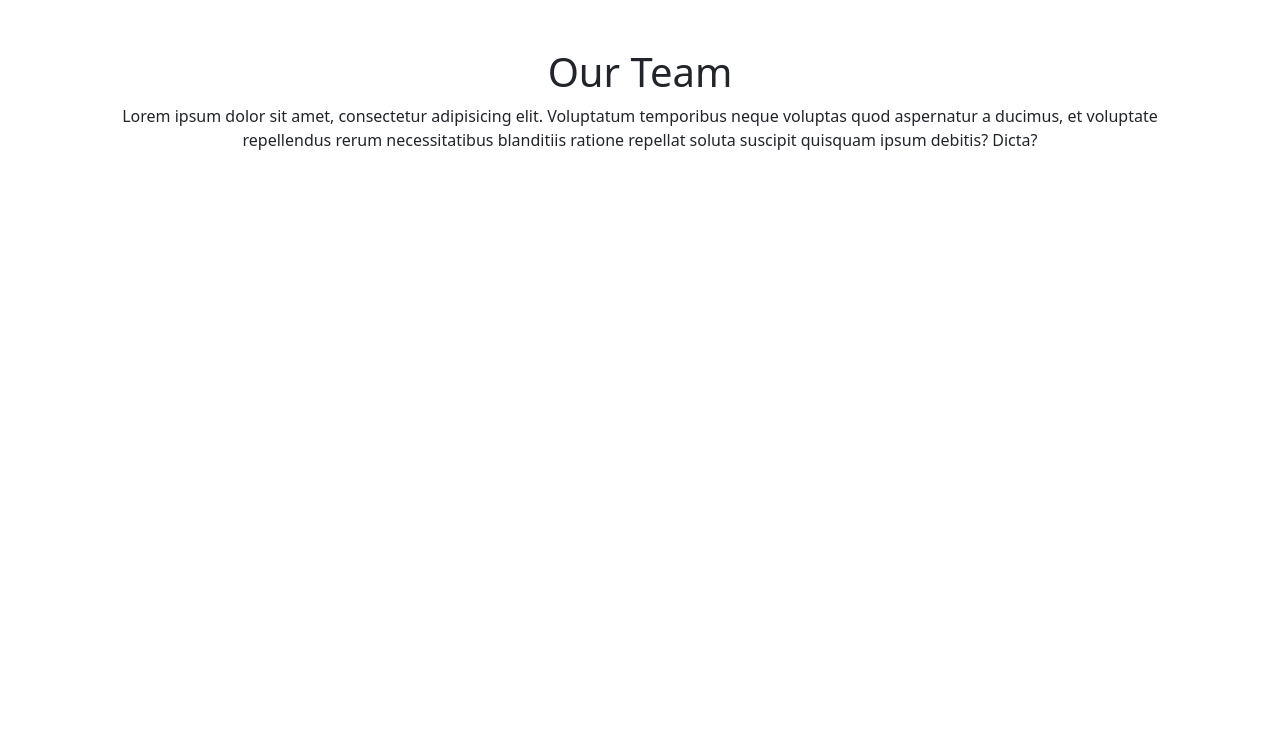
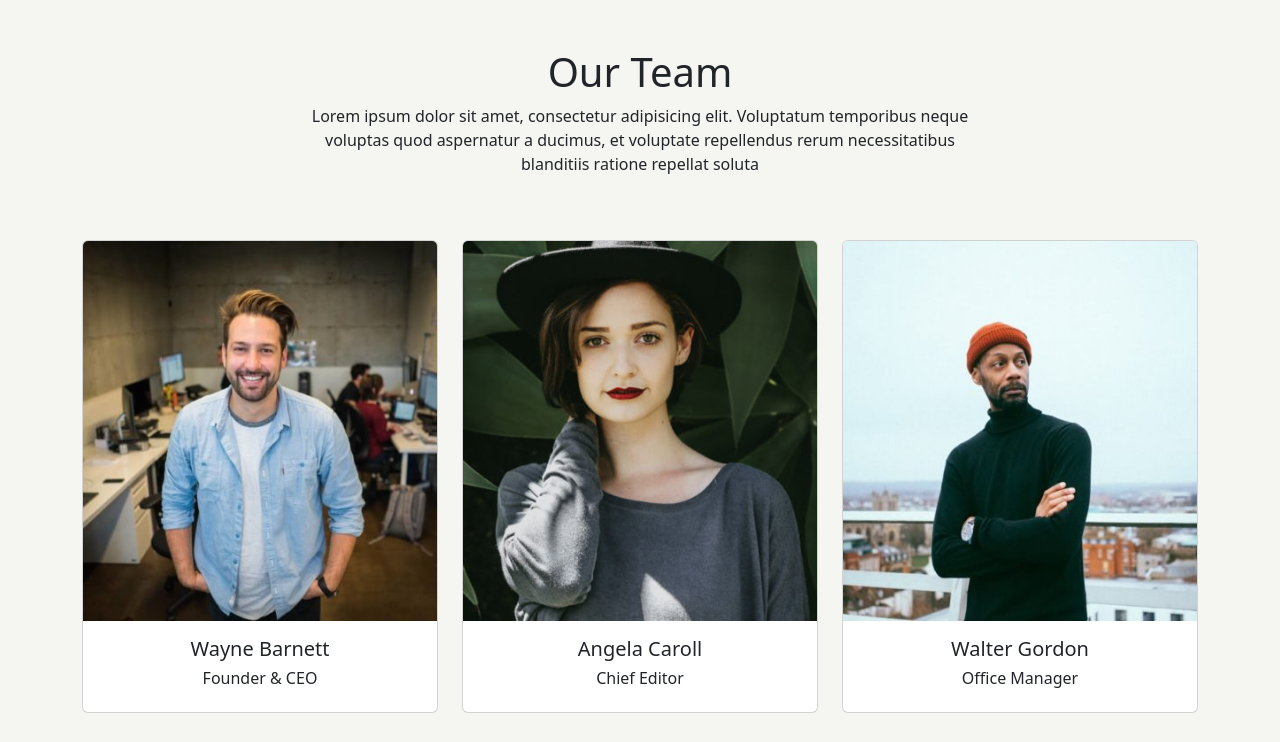
Before and after one commit to marroccuandrea/js-our-team, a plain HTML site: page index.html in a window 1280 px wide. Shown: the top 742 px of the page. Drawn offline with nearby package versions, Linux system fonts and the light colour scheme.

Commit message:
Fine progetto, fatto Bonus 1 e 2

```diff
--- a/index.html
+++ b/index.html
@@ -11,9 +11,9 @@
 <body>
     <div class="container mt-5 text-center">
         <h1>Our Team</h1>
-        <p>Lorem ipsum dolor sit amet, consectetur adipisicing elit. Voluptatum temporibus neque voluptas quod aspernatur a ducimus, et voluptate repellendus rerum necessitatibus blanditiis ratione repellat soluta suscipit quisquam ipsum debitis? Dicta?</p>
+        <p>Lorem ipsum dolor sit amet, consectetur adipisicing elit. Voluptatum temporibus neque voluptas quod aspernatur a ducimus, et voluptate repellendus rerum necessitatibus blanditiis ratione repellat soluta</p>
     </div>
-    <div class="container m-4">
+    <div class="container mt-5">
         <div class="row row-cols-3 output"></div>
 
     </div>
--- a/script.js
+++ b/script.js
@@ -41,8 +41,21 @@ const impiegati = [
 
 ]
 
-// Stampo in console i dati di ogni impiegato
 
 for(let impiegato of impiegati){
+    // Stampo in console i dati di ogni impiegato
     console.log(impiegato);
+    output.innerHTML += `
+    <div class="col">
+        <div class="card my-3" ">
+            <img src="img/${impiegato.img}" class="card-img-top" alt="${impiegato.nome}">
+          <div class="card-body">
+            <h5 class="card-title text-center">${impiegato.nome} ${impiegato.cognome}</h5>
+            <h6 class="text-center">
+              ${impiegato.ruolo}
+            </h6>
+          </div>
+        </div>
+  </div>
+    `
 }
--- a/style.css
+++ b/style.css
@@ -0,0 +1,7 @@
+body{
+    background-color: #F5F5F1!important;
+}
+
+p{
+    margin: 0 20%;
+}
```
Also changed, not shown: 1 other file.
